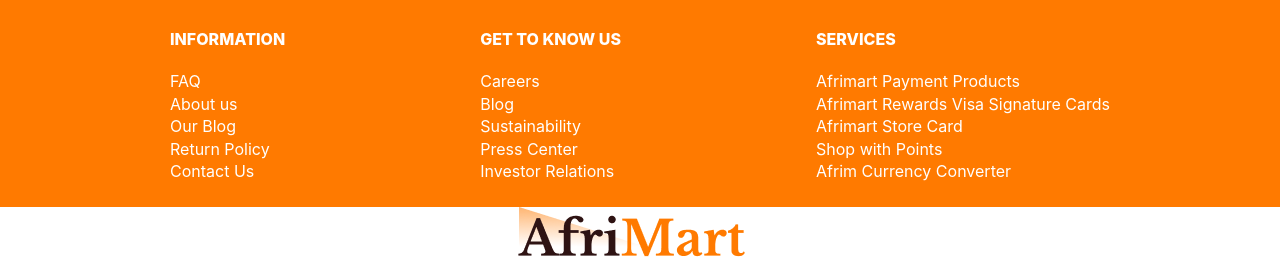
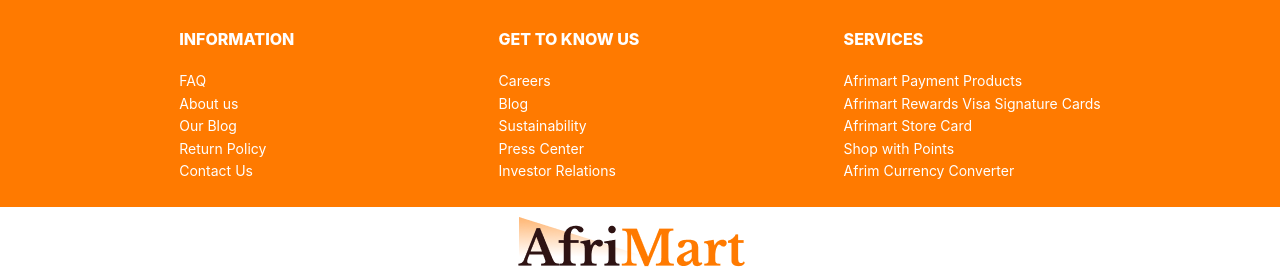
Before and after one commit to Afri-Mart/Frontend, a React (Create React App) app: page / in a window 1280 px wide. Shown: the part 672-952 px from the top of the page. Built offline with nearby package versions, Linux system fonts and the light colour scheme; no server answers.

Commit message:
modified footer.css

```diff
--- a/src/components/Footer/footer.css
+++ b/src/components/Footer/footer.css
@@ -24,18 +24,16 @@
 }
 
 .col{
-    /* border: black solid; */
-    flex-wrap: nowrap;
     margin: 20px;
     padding: 5px;
 }
+
 .col > ul{
     display: flex;
     flex-direction: column;
-    justify-content:center;
     align-items: flex-start;
     list-style: none;
-    /* text-decoration: none; */
+    font-size: 14px;
 }
 
 .col-title{
@@ -43,13 +41,9 @@
     padding-top: 5px;
     padding-bottom: 20px;
 }
-span {
-    padding-bottom: 10px;
-    border-bottom: 1px solid #0099d3;
-    line-height: 48px;
-  }
 
 .end-footer{
+    padding: 10px 0;
     background-color: #fff;
     text-align: center;
 }
```
